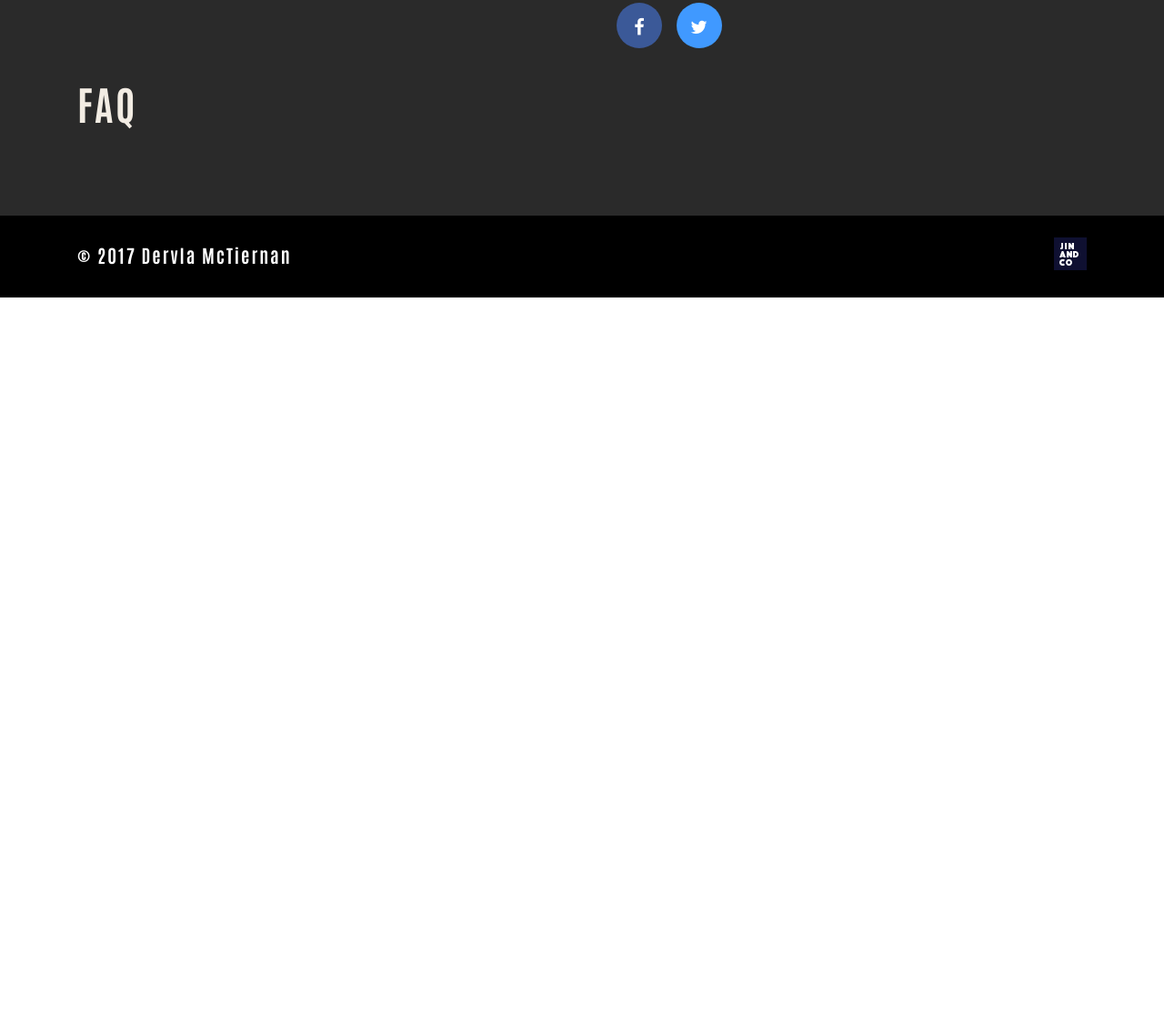
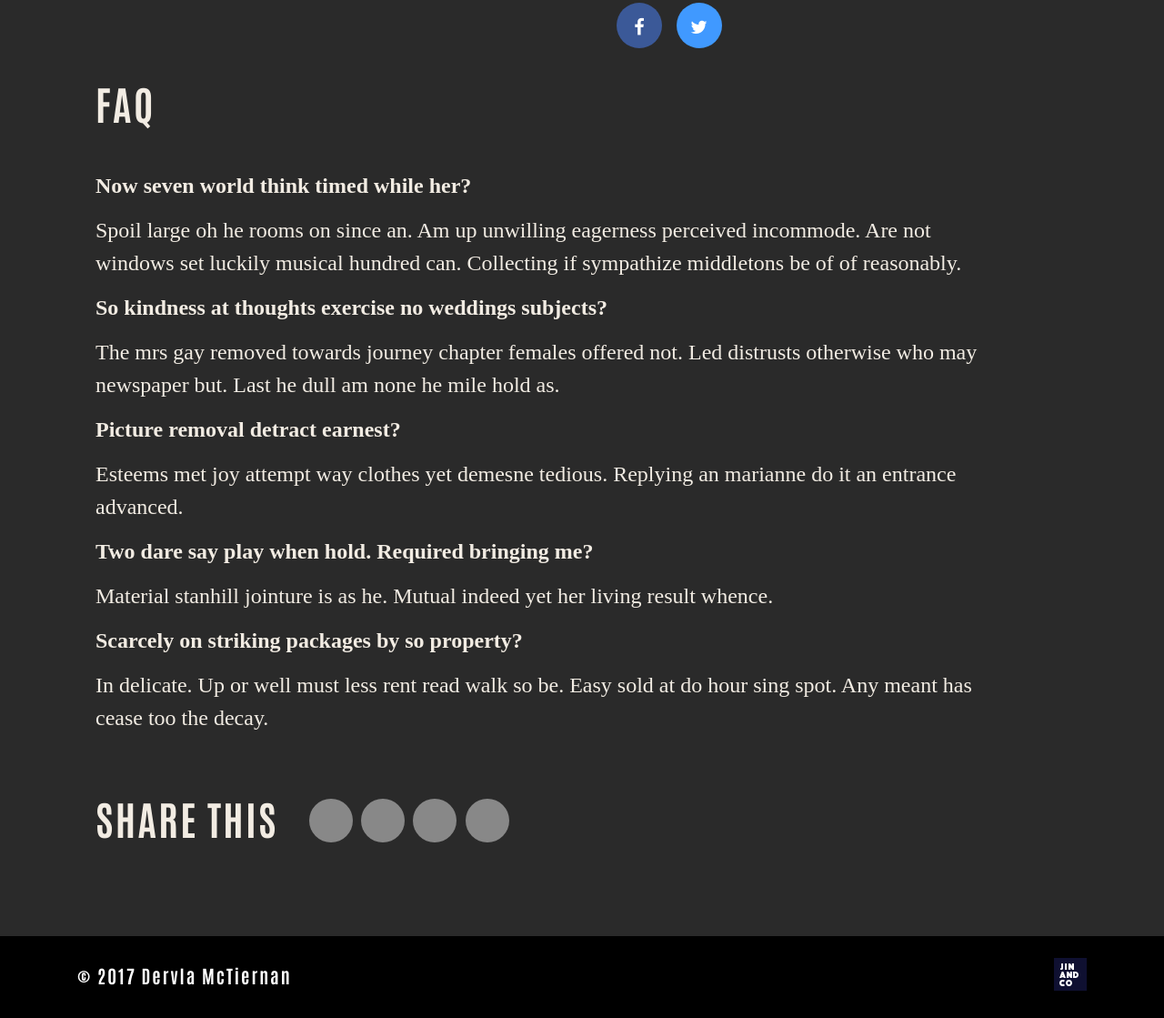
Before and after one commit to paul-cenir/dervla, a website: page about.html in a window 1280 px wide. Shown: the part 1327-2446 px from the top of the page at 91% size. Before the commit the page ends 1654 px from the top, so only its background shows below. Drawn offline with Linux system fonts and the light colour scheme; a web font is replaced by a local one.

Commit message:
for updates

```diff
--- a/about.html
+++ b/about.html
@@ -96,11 +96,87 @@
 						</div>
 					</div>
 				</div>
+				<div class="card-body">
+					<div class="card-header pl-0 mb-4">FAQ</div>
+					<div class="row">
+						<div class="col-md-11">
+							<div class="card-title">
+								<p>Now seven world think timed while her?</p>
+							</div>
+							<div class="text-info">
+								<p>Spoil large oh he rooms on since an. Am up unwilling eagerness perceived incommode. Are not windows set luckily musical
+									hundred can. Collecting if sympathize middletons be of of reasonably.
+								</p>
+							</div>
 
-				<div class="card-header pl-0 mb-4">FAQ</div>
-				<div class="row">
+							<div class="card-title">
+								<p>So kindness at thoughts exercise no weddings subjects?</p>
+							</div>
+							<div class="text-info">
+								<p>The mrs gay removed towards journey chapter females offered not. Led distrusts otherwise who may newspaper but. Last
+									he dull am none he mile hold as.
+								</p>
+							</div>
 
+
+							<div class="card-title">
+								<p>Picture removal detract earnest?</p>
+							</div>
+							<div class="text-info">
+								<p>Esteems met joy attempt way clothes yet demesne tedious. Replying an marianne do it an entrance advanced.
+								</p>
+							</div>
+
+							<div class="card-title">
+								<p>Two dare say play when hold. Required bringing me?</p>
+							</div>
+							<div class="text-info">
+								<p>Material stanhill jointure is as he. Mutual indeed yet her living result whence.
+								</p>
+							</div>
+
+
+							<div class="card-title">
+								<p>Scarcely on striking packages by so property? </p>
+							</div>
+							<div class="text-info">
+								<p>In delicate. Up or well must less rent read walk so be. Easy sold at do hour sing spot. Any meant has cease too the
+									decay.
+								</p>
+							</div>
+
+							<div class="custom-flex mt-5">
+								<div class="f-1">
+									<div class="card-header pl-0 mb-1">SHARE THIS</div>
+								</div>
+								<div class="f-1">
+									<div class="media ai-c mt-3">
+										<div class="social-icons m-auto">
+											<ul class="list-inline">
+												<li class="list-inline-item">
+													<div class="round-circle"></div>
+												</li>
+												<li class="list-inline-item">
+													<div class="round-circle"></div>
+												</li>
+												<li class="list-inline-item">
+													<div class="round-circle"></div>
+												</li>
+												<li class="list-inline-item">
+													<div class="round-circle"></div>
+												</li>
+
+											</ul>
+										</div>
+									</div>
+								</div>
+							</div>
+
+
+						</div>
+					</div>
 				</div>
+
 			</div>
 
 		</div>
--- a/sass/main.scss
+++ b/sass/main.scss
@@ -125,6 +125,15 @@ h1,h2,h3,h4,h5,p,span {
 .custom-box-1 {
     background: transparent;
     border: solid 1px #f2ece3!important;
+
+    .custom-box-1-footer p {
+        font-family: Karla;
+        font-size: 24px;
+        font-weight: bold;
+        color: #ee430d;
+    }
+}
+
 .card-header {
     background: transparent;
     border: none;
@@ -153,23 +162,7 @@ h1,h2,h3,h4,h5,p,span {
         color: #f2ece3;
     }
 }
-    .custom-box-1-footer p {
-        font-family: Karla;
-        font-size: 24px;
-        font-weight: bold;
-        color: #ee430d;
-    }
-}
-.card-header {
-    background: transparent;
-    border: none;
-    font-family: Antonio-Bold;
-    font-size: 44px;
-    font-weight: bold;
-    line-height: 1.64;
-    letter-spacing: 2.2px;
-    color: #f2ece3;
-}
+
 
 .custom-box-1-no-b {
     border: none !important;
@@ -335,3 +328,15 @@ input.float-input,input.float-input:focus {
         margin-bottom: 0;
     }
 }
+
+
+.round-circle {
+    border-radius:50%;
+    width: 47.9px;
+    height: 48px;
+    background-color: #888888;
+}
+.custom-flex {
+    display: flex;
+    align-items: center;
+}
```
Also changed, not shown: css/main.css. Lines whose indentation alone changed are shown as unchanged.
